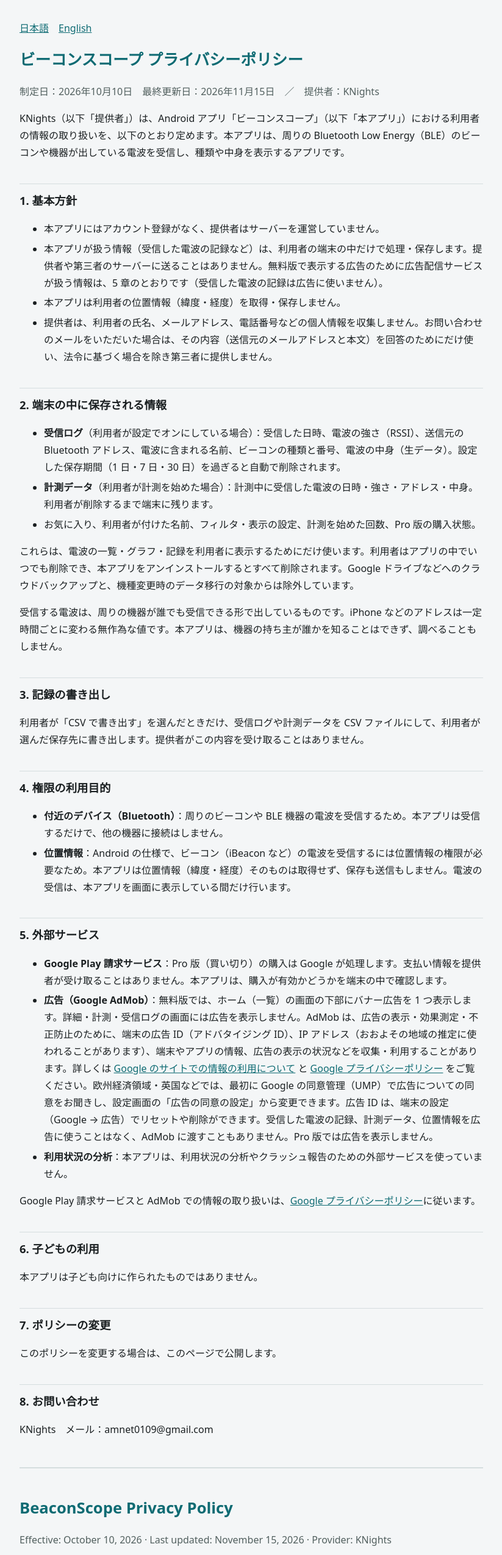
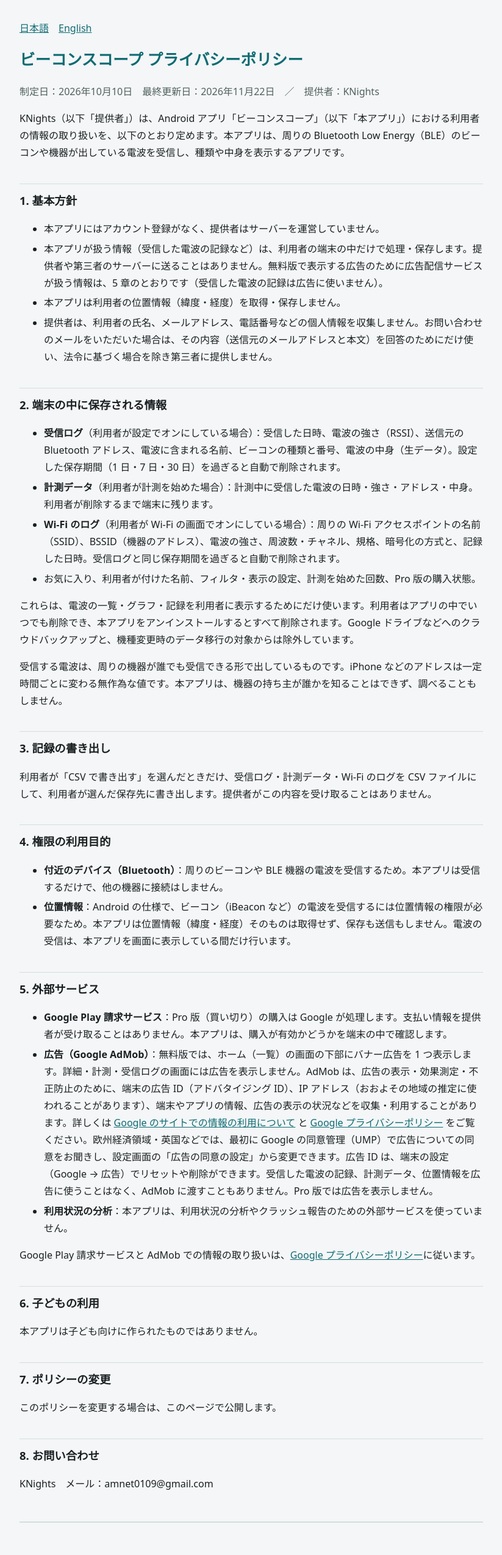
Before and after one commit to amnet0109-lang/site, a plain HTML site: page beaconscope/privacy/index.html in a window 1280 px wide. Shown: the top 2550 px of the page at 61% size, without its empty margins (228-1051 px from the left). Drawn offline with Linux system fonts and the light colour scheme.

Commit message:
Update BeaconScope privacy policy (Wi-Fi log)

```diff
--- a/beaconscope/privacy/index.html
+++ b/beaconscope/privacy/index.html
@@ -24,7 +24,7 @@
 
 <section id="ja" lang="ja">
 <h1>ビーコンスコープ プライバシーポリシー</h1>
-<p class="meta">制定日：2026年10月10日　最終更新日：2026年11月15日　／　提供者：KNights</p>
+<p class="meta">制定日：2026年10月10日　最終更新日：2026年11月22日　／　提供者：KNights</p>
 
 <p>KNights（以下「提供者」）は、Android アプリ「ビーコンスコープ」（以下「本アプリ」）における利用者の情報の取り扱いを、以下のとおり定めます。本アプリは、周りの Bluetooth Low Energy（BLE）のビーコンや機器が出している電波を受信し、種類や中身を表示するアプリです。</p>
 
@@ -40,13 +40,14 @@
 <ul>
 <li><strong>受信ログ</strong>（利用者が設定でオンにしている場合）：受信した日時、電波の強さ（RSSI）、送信元の Bluetooth アドレス、電波に含まれる名前、ビーコンの種類と番号、電波の中身（生データ）。設定した保存期間（1 日・7 日・30 日）を過ぎると自動で削除されます。</li>
 <li><strong>計測データ</strong>（利用者が計測を始めた場合）：計測中に受信した電波の日時・強さ・アドレス・中身。利用者が削除するまで端末に残ります。</li>
+<li><strong>Wi-Fi のログ</strong>（利用者が Wi-Fi の画面でオンにしている場合）：周りの Wi-Fi アクセスポイントの名前（SSID）、BSSID（機器のアドレス）、電波の強さ、周波数・チャネル、規格、暗号化の方式と、記録した日時。受信ログと同じ保存期間を過ぎると自動で削除されます。</li>
 <li>お気に入り、利用者が付けた名前、フィルタ・表示の設定、計測を始めた回数、Pro 版の購入状態。</li>
 </ul>
 <p>これらは、電波の一覧・グラフ・記録を利用者に表示するためにだけ使います。利用者はアプリの中でいつでも削除でき、本アプリをアンインストールするとすべて削除されます。Google ドライブなどへのクラウドバックアップと、機種変更時のデータ移行の対象からは除外しています。</p>
 <p>受信する電波は、周りの機器が誰でも受信できる形で出しているものです。iPhone などのアドレスは一定時間ごとに変わる無作為な値です。本アプリは、機器の持ち主が誰かを知ることはできず、調べることもしません。</p>
 
 <h2>3. 記録の書き出し</h2>
-<p>利用者が「CSV で書き出す」を選んだときだけ、受信ログや計測データを CSV ファイルにして、利用者が選んだ保存先に書き出します。提供者がこの内容を受け取ることはありません。</p>
+<p>利用者が「CSV で書き出す」を選んだときだけ、受信ログ・計測データ・Wi-Fi のログを CSV ファイルにして、利用者が選んだ保存先に書き出します。提供者がこの内容を受け取ることはありません。</p>
 
 <h2>4. 権限の利用目的</h2>
 <ul>
@@ -76,7 +77,7 @@
 
 <section id="en" lang="en">
 <h1>BeaconScope Privacy Policy</h1>
-<p class="meta">Effective: October 10, 2026 · Last updated: November 15, 2026 · Provider: KNights</p>
+<p class="meta">Effective: October 10, 2026 · Last updated: November 22, 2026 · Provider: KNights</p>
 
 <p>This policy explains how KNights ("we") handles information in the Android app "BeaconScope" ("the app"). The app receives the radio signals sent by nearby Bluetooth Low Energy (BLE) beacons and devices and shows their type and contents.</p>
 
@@ -92,13 +93,14 @@
 <ul>
 <li><strong>Reception log</strong> (if turned on in settings): the time each signal was received, its signal strength (RSSI), the sender's Bluetooth address, any name contained in the signal, the beacon type and IDs, and the raw signal data. Entries are deleted automatically after the retention period you choose (1, 7 or 30 days).</li>
 <li><strong>Measurement data</strong> (when you start a measurement): the time, strength, address and contents of signals received during the measurement. It stays on your device until you delete it.</li>
+<li><strong>Wi-Fi log</strong> (if turned on in the Wi-Fi screen): the name (SSID), BSSID (device address), signal strength, frequency/channel, standard and security type of nearby Wi-Fi access points, and the time they were recorded. Entries are deleted automatically after the same retention period as the reception log.</li>
 <li>Your favorites, names you gave to beacons, filter and display settings, the number of measurements started, and whether you bought the Pro version.</li>
 </ul>
 <p>This information is used only to show you lists, graphs and records of signals. You can delete it in the app at any time, and uninstalling the app removes everything. It is excluded from cloud backups such as Google Drive and from device-to-device data transfer.</p>
 <p>The signals the app receives are broadcast by nearby devices in a form anyone can receive. Addresses of devices such as iPhones are random values that change periodically. The app cannot and does not find out who owns a device.</p>
 
 <h2>3. Exporting records</h2>
-<p>Only when you choose "Export as CSV" does the app write the reception log or measurement data to a CSV file at the location you choose. We never receive it.</p>
+<p>Only when you choose "Export as CSV" does the app write the reception log, measurement data or Wi-Fi log to a CSV file at the location you choose. We never receive it.</p>
 
 <h2>4. Permissions</h2>
 <ul>
```
